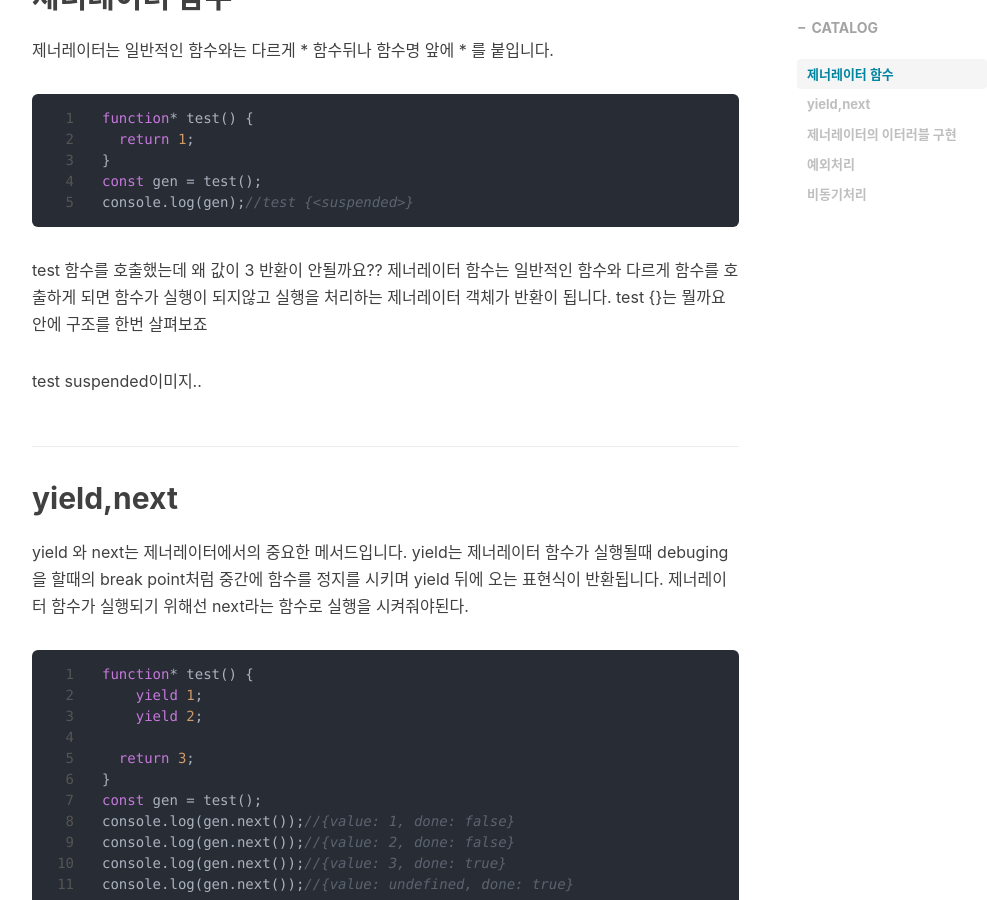
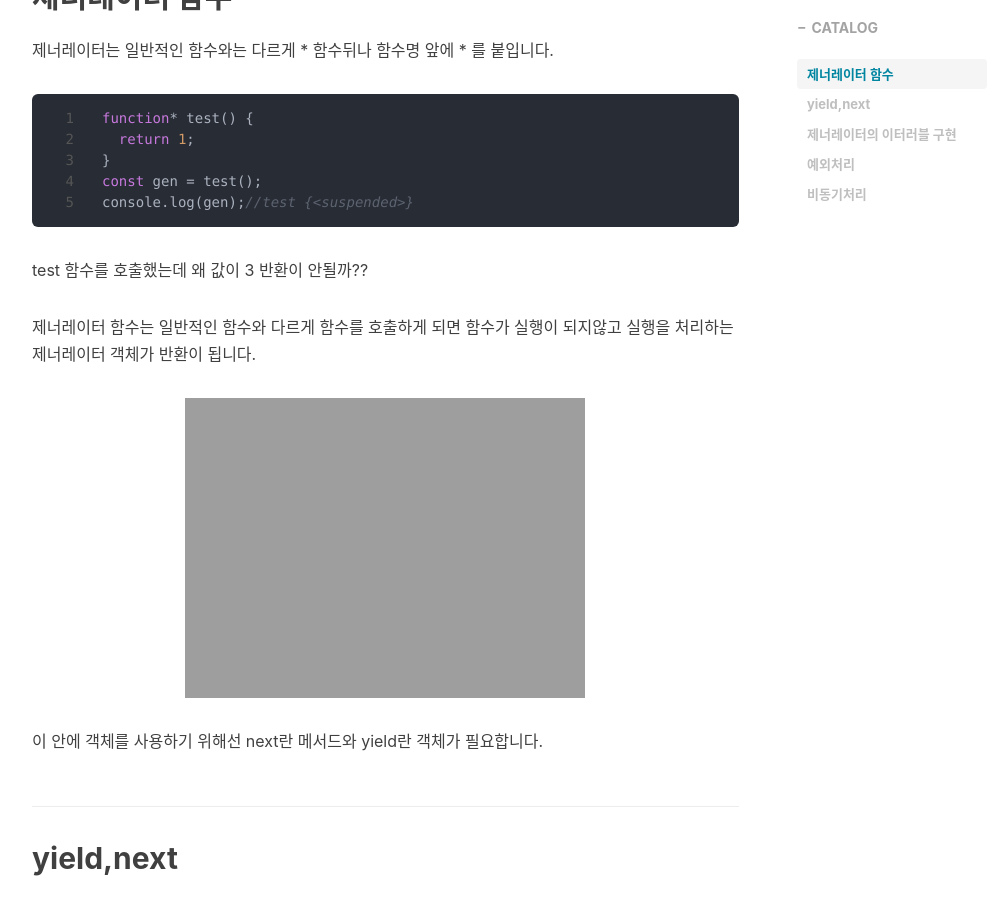
Before and after one commit to lss3070/Room19, a Jekyll site: the page built from _posts/2021-02-21-[Javascript]-Generate.md, in a window 1280 px wide and 900 px high, scrolled down 611 px. Shown: the whole window, without its empty margins (233-1220 px from the left). Built offline with Jekyll 4.4.1, drawn with Linux system fonts in a browser that asks for light colours; nearby versions of some CDN libraries; library files that are not in the unit come from our copies; comment, search, counter and statistics services are not loaded.

Commit message:
generate updatae

````diff
--- a/_posts/2021-02-21-[Javascript]-Generate.md
+++ b/_posts/2021-02-21-[Javascript]-Generate.md
@@ -26,11 +26,14 @@ function* test() {
 const gen = test();
 console.log(gen);//test {<suspended>}
 ```
-test 함수를 호출했는데 왜 값이 3 반환이 안될까요??
+test 함수를 호출했는데 왜 값이 3 반환이 안될까??
+
 제너레이터 함수는 일반적인 함수와 다르게 함수를 호출하게 되면 함수가 실행이 되지않고 실행을 처리하는 제너레이터 객체가 반환이 됩니다.
-test {<suspended>}는 뭘까요 안에 구조를 한번 살펴보죠
 
-test suspended이미지..
+ ![프로미스도식화]({{site.url}}/img/javascript/generate/step1.png)
+
+
+이 안에 객체를 사용하기 위해선 next란 메서드와 yield란 객체가 필요합니다.
 
 
 yield,next
````
Also changed, not shown: img/generate/step1.png (added).
